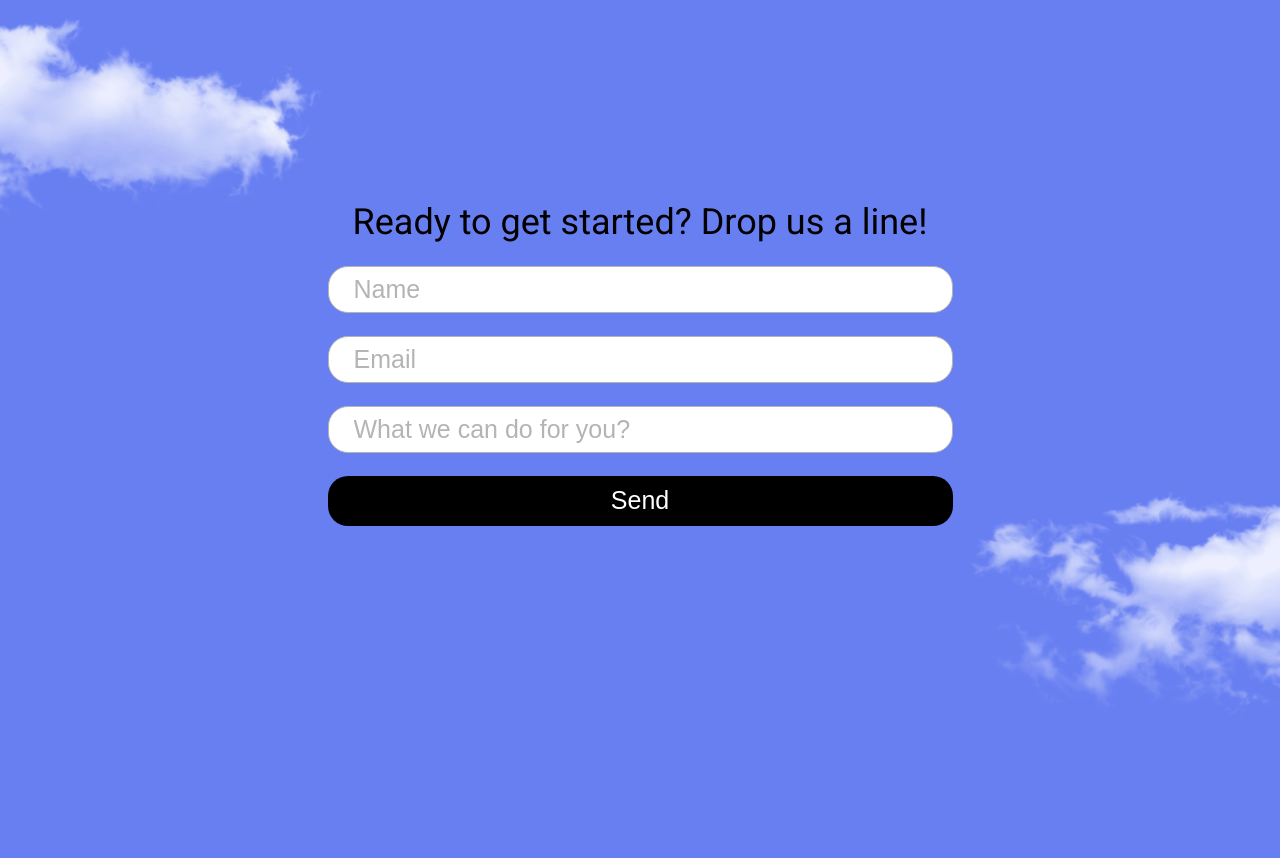
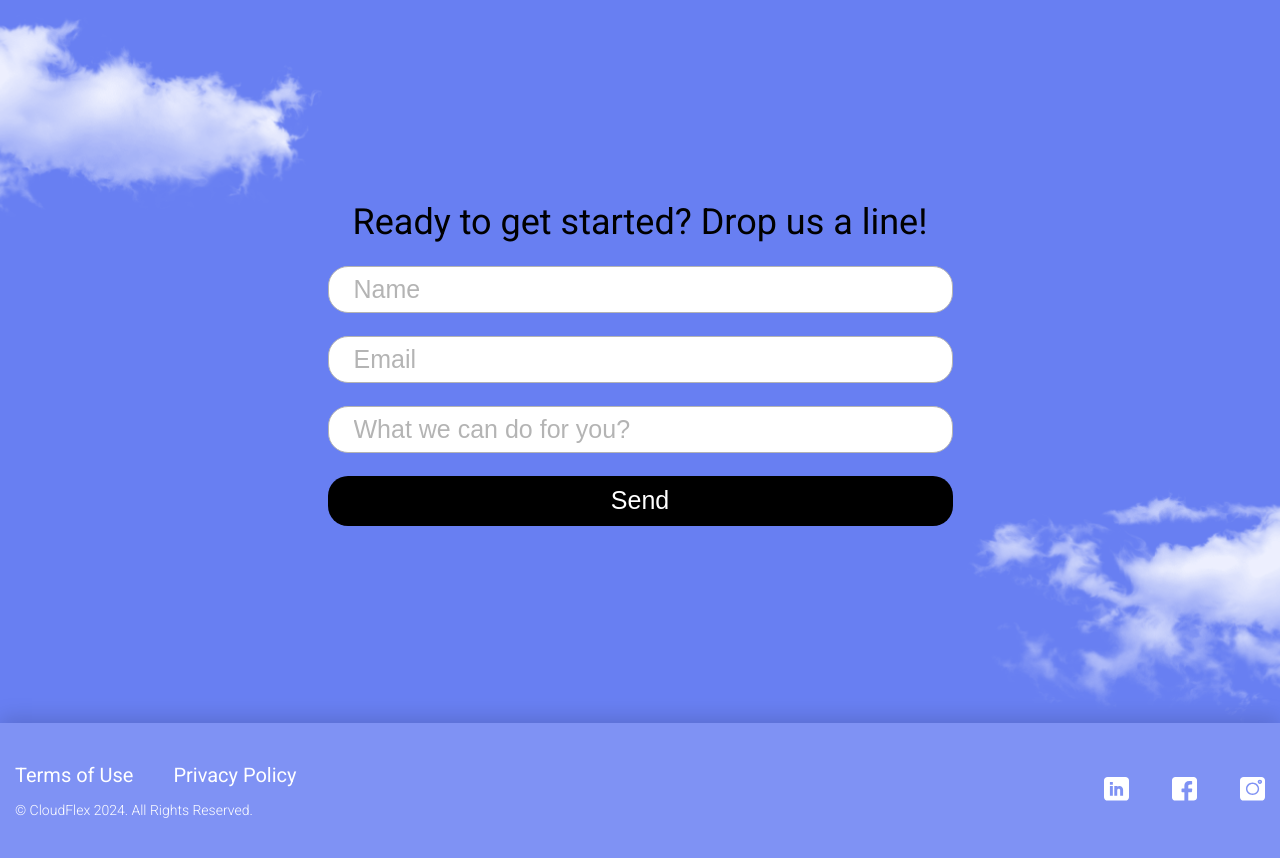
Before and after one commit to ink1982/live_streaming, a website: page index.html in a window 1280 px wide. Shown: the part 5282-6140 px from the top of the page. Before the commit the page ends 6005 px from the top, so only its background shows below. Drawn offline with nearby package versions, Linux system fonts and the light colour scheme; files that its build step writes are made by us from their sources.

Commit message:
footer section implementation

```diff
--- a/index.html
+++ b/index.html
@@ -369,6 +369,39 @@
 				<div class="form-section__bg-cloud cloud--right"></div>
 			</section>
 		</main>
-		<footer></footer>
+
+		<footer class="footer-section" aria-label="Footer section">
+			<div class="container">
+				<div class="footer">
+					<div class="footer__terms">
+						<div class="footer__terms-links">
+							<a class="footer__terms-link" href="#!">Terms of Use</a>
+							<a class="footer__terms-link" href="#!">Privacy Policy</a>
+						</div>
+						<div class="footer__terms-rights">
+							© CloudFlex 2024. All Rights Reserved.
+						</div>
+					</div>
+
+					<address class="footer__contacts">
+						<a href="https://linkdin.com" target="_blank">
+							<svg class="footer__contacts-icon" aria-label="linkedin img">
+								<use href="assets/sprites.svg#linkedin-icon"></use>
+							</svg>
+						</a>
+						<a href="https://facebook.com" target="_blank">
+							<svg class="footer__contacts-icon" aria-label="facebook img">
+								<use href="assets/sprites.svg#facebook-icon"></use>
+							</svg>
+						</a>
+						<a href="https://instagram.com" target="_blank">
+							<svg class="footer__contacts-icon" aria-label="instagram img">
+								<use href="assets/sprites.svg#instagram-icon"></use>
+							</svg>
+						</a>
+					</address>
+				</div>
+			</div>
+		</footer>
 	</body>
 </html>
--- /dev/null
+++ b/styles/_contacts.scss
@@ -0,0 +1,52 @@
+@use 'variables' as *;
+@use 'mixins' as *;
+@use 'sass:color';
+@use 'placeholders';
+
+.footer-section {
+	background-color: color.adjust($color_white, $alpha: -0.85);
+	box-shadow: 0 -5px 20px 0 rgba(0, 0, 0, 0.15);
+
+	.footer {
+		width: 100%;
+		height: 135px;
+		margin: 0 auto;
+		padding: 0 15px;
+		@include d-flex(space-between, center, nowrap, row, 0, 0);
+
+		&__terms {
+			@include d-flex(start, start, nowrap, column, 0, 15px);
+
+			&-links {
+				@include d-flex(start, center, nowrap, row, 40px, 0);
+				@include font(20px, 400, $color_white);
+			}
+			&-link {
+				@extend %hover-black;
+			}
+
+			&-rights {
+				@include font(14px, 300, $color_white);
+			}
+		}
+
+		&__contacts {
+			@include d-flex(space-between, center, nowrap, row, 43px, 0);
+
+			&-icon {
+				width: 25px;
+				height: 24px;
+				fill: $color_white;
+
+				&:hover {
+					fill: $color_black;
+					cursor: pointer;
+				}
+			}
+		}
+
+		@media (max-width: $media_sm) {
+			@include d-flex(center, center, nowrap, column-reverse, 0, 20px);
+		}
+	}
+}
--- a/styles/_importer.scss
+++ b/styles/_importer.scss
@@ -7,3 +7,4 @@
 @forward 'experience';
 @forward 'testimonials';
 @forward 'form';
+@forward 'contacts';
```
